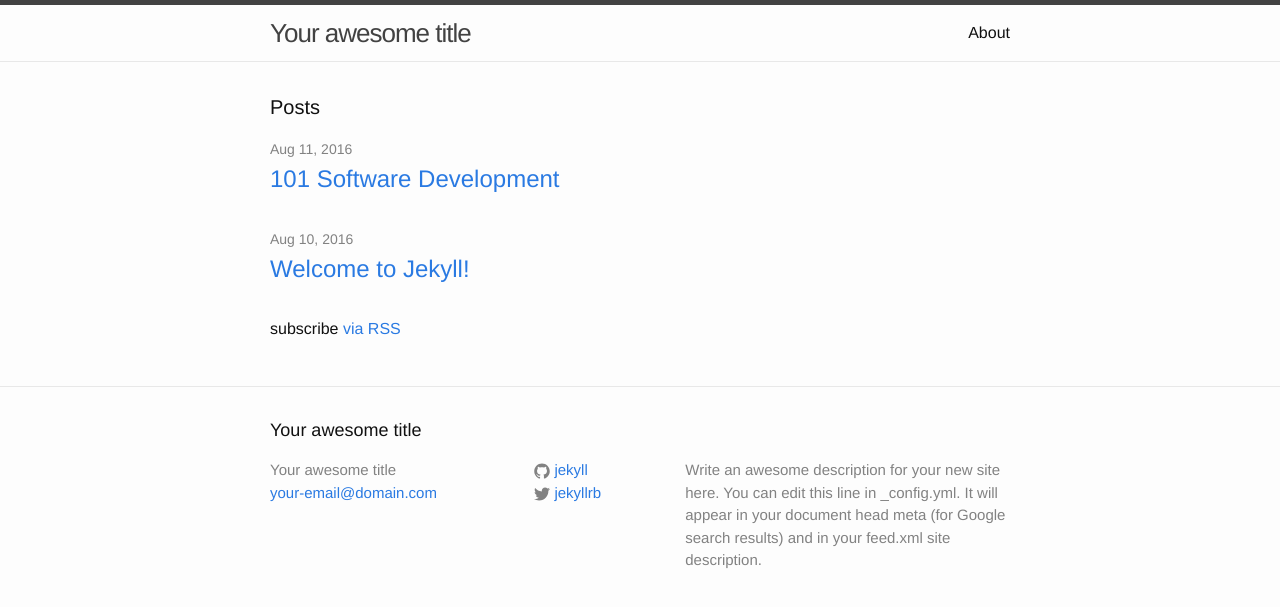
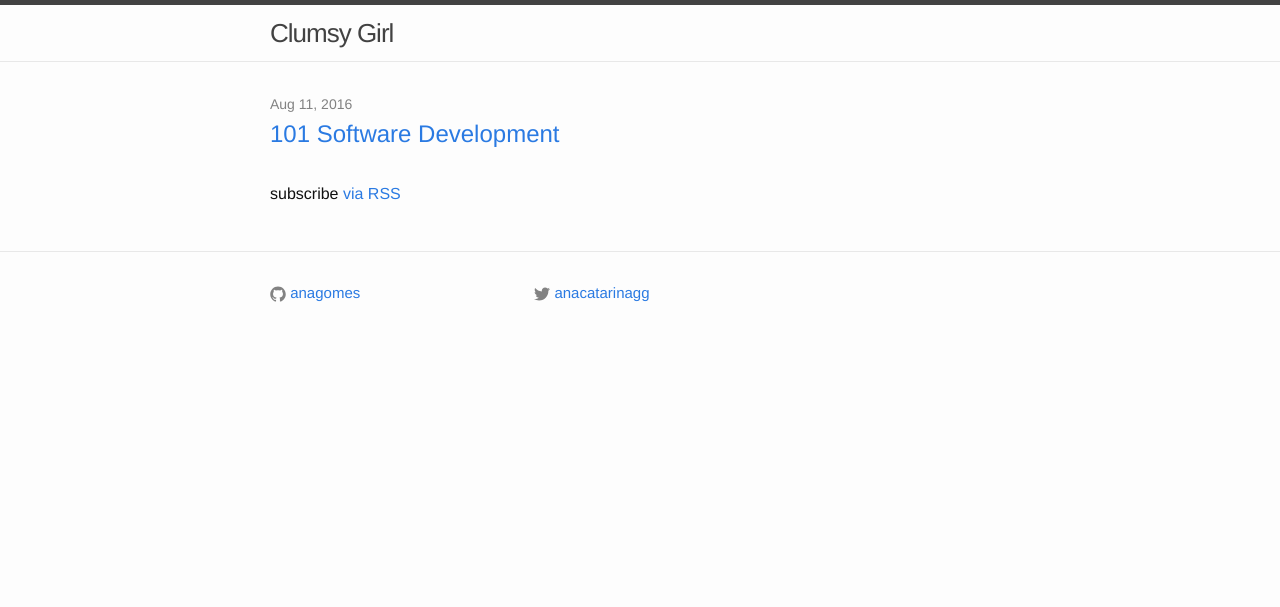
Before and after one commit to AnaGomes/anagomes.github.io, a Jekyll site: the page built from index.html, in a window 1280 px wide. Shown: the top 607 px of the page. Built offline with Jekyll 4.4.1, drawn with Linux system fonts in a browser that asks for light colours.

Commit message:
Some changes to the layout done.

```diff
--- a/_config.yml
+++ b/_config.yml
@@ -6,16 +6,16 @@
 # 'jekyll serve'. If you change this file, please restart the server process.
 
 # Site settings
-title: Your awesome title
-email: your-email@domain.com
-description: > # this means to ignore newlines until "baseurl:"
-  Write an awesome description for your new site here. You can edit this
-  line in _config.yml. It will appear in your document head meta (for
-  Google search results) and in your feed.xml site description.
+title: Clumsy Girl
+#email: your-email@domain.com
+#description: > # this means to ignore newlines until "baseurl:"
+#  Write an awesome description for your new site here. You can edit this
+#  line in _config.yml. It will appear in your document head meta (for
+#  Google search results) and in your feed.xml site description.
 baseurl: "" # the subpath of your site, e.g. /blog
-url: "http://yourdomain.com" # the base hostname & protocol for your site
-twitter_username: jekyllrb
-github_username:  jekyll
+#url: "http://yourdomain.com" # the base hostname & protocol for your site
+twitter_username: anacatarinagg
+github_username:  anagomes
 
 # Build settings
 markdown: kramdown
--- a/_includes/footer.html
+++ b/_includes/footer.html
@@ -1,25 +1,19 @@
 <footer class="site-footer">
 
   <div class="wrapper">
-
-    <h2 class="footer-heading">{{ site.title }}</h2>
-
     <div class="footer-col-wrapper">
       <div class="footer-col footer-col-1">
-        <ul class="contact-list">
-          <li>{{ site.title }}</li>
-          <li><a href="mailto:{{ site.email }}">{{ site.email }}</a></li>
+        <ul class="social-media-list">
+           {% if site.github_username %}
+          <li>
+            {% include icon-github.html username=site.github_username %}
+          </li>
+          {% endif %}
         </ul>
       </div>
 
       <div class="footer-col footer-col-2">
         <ul class="social-media-list">
-          {% if site.github_username %}
-          <li>
-            {% include icon-github.html username=site.github_username %}
-          </li>
-          {% endif %}
-
           {% if site.twitter_username %}
           <li>
             {% include icon-twitter.html username=site.twitter_username %}
@@ -27,10 +21,6 @@
           {% endif %}
         </ul>
       </div>
-
-      <div class="footer-col footer-col-3">
-        <p>{{ site.description }}</p>
-      </div>
     </div>
 
   </div>
--- a/_includes/header.html
+++ b/_includes/header.html
@@ -13,13 +13,13 @@
         </svg>
       </a>
 
-      <div class="trigger">
+      <!--<div class="trigger">
         {% for my_page in site.pages %}
           {% if my_page.title %}
           <a class="page-link" href="{{ my_page.url | prepend: site.baseurl }}">{{ my_page.title }}</a>
           {% endif %}
         {% endfor %}
-      </div>
+      </div>-->
     </nav>
 
   </div>
--- a/_posts/2016-08-10-welcome-to-jekyll.markdown
+++ /dev/null
@@ -1,25 +0,0 @@
----
-layout: post
-title:  "Welcome to Jekyll!"
-date:   2016-08-10 17:33:00 +0100
-categories: jekyll update
----
-You’ll find this post in your `_posts` directory. Go ahead and edit it and re-build the site to see your changes. You can rebuild the site in many different ways, but the most common way is to run `jekyll serve`, which launches a web server and auto-regenerates your site when a file is updated.
-
-To add new posts, simply add a file in the `_posts` directory that follows the convention `YYYY-MM-DD-name-of-post.ext` and includes the necessary front matter. Take a look at the source for this post to get an idea about how it works.
-
-Jekyll also offers powerful support for code snippets:
-
-{% highlight ruby %}
-def print_hi(name)
-  puts "Hi, #{name}"
-end
-print_hi('Tom')
-#=> prints 'Hi, Tom' to STDOUT.
-{% endhighlight %}
-
-Check out the [Jekyll docs][jekyll-docs] for more info on how to get the most out of Jekyll. File all bugs/feature requests at [Jekyll’s GitHub repo][jekyll-gh]. If you have questions, you can ask them on [Jekyll Talk][jekyll-talk].
-
-[jekyll-docs]: http://jekyllrb.com/docs/home
-[jekyll-gh]:   https://github.com/jekyll/jekyll
-[jekyll-talk]: https://talk.jekyllrb.com/
--- a/index.html
+++ b/index.html
@@ -4,16 +4,16 @@ layout: default
 
 <div class="home">
 
-  <h1 class="page-heading">Posts</h1>
+  <!--<h1 class="page-heading">Posts</h1>-->
 
   <ul class="post-list">
     {% for post in site.posts %}
       <li>
         <span class="post-meta">{{ post.date | date: "%b %-d, %Y" }}</span>
 
-        <h2>
+        <h4>
           <a class="post-link" href="{{ post.url | prepend: site.baseurl }}">{{ post.title }}</a>
-        </h2>
+        </h4>
       </li>
     {% endfor %}
   </ul>
```
Also changed, not shown: _posts/2016-08-11-101-software-development.md (+2 -5 lines), Gemfile.lock.
